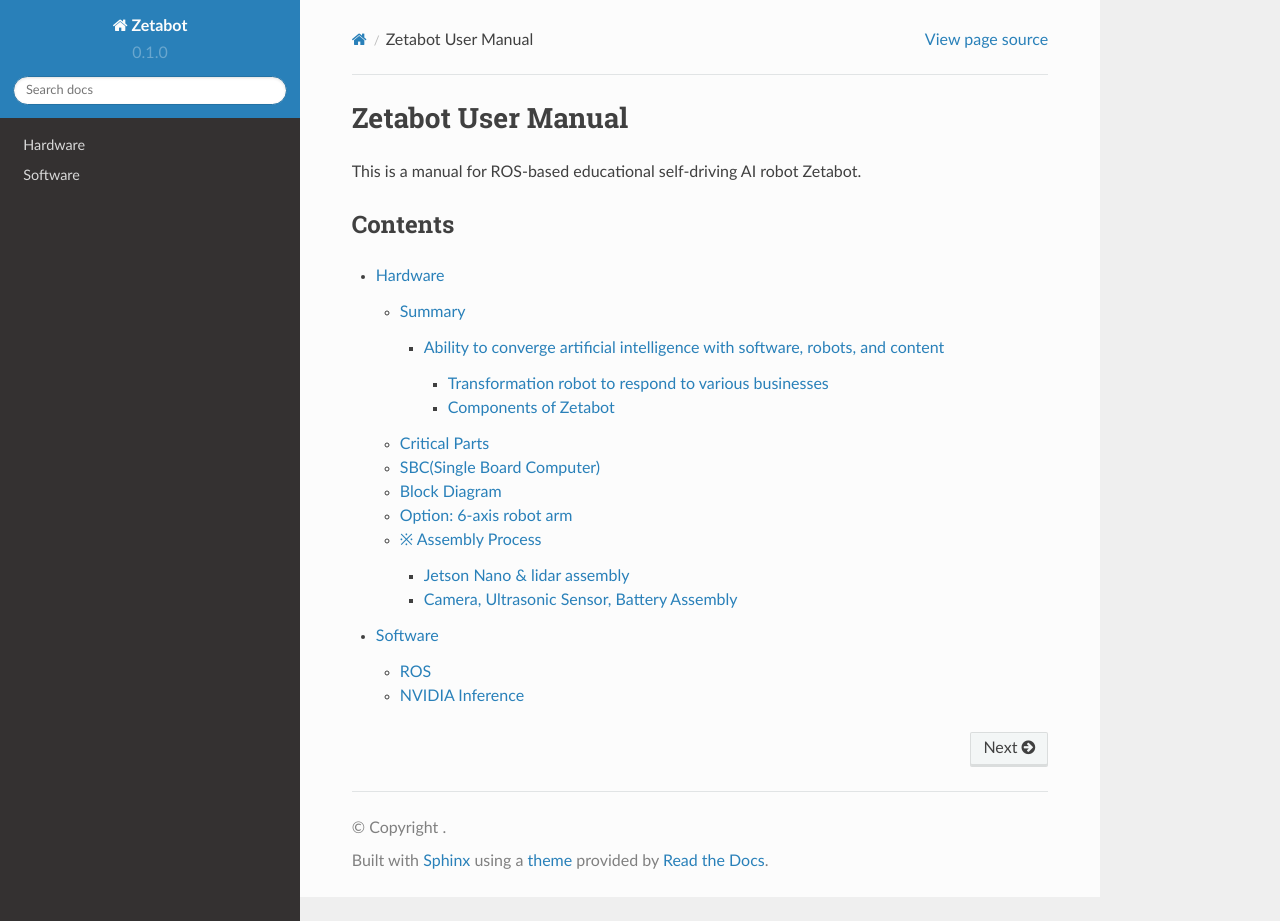
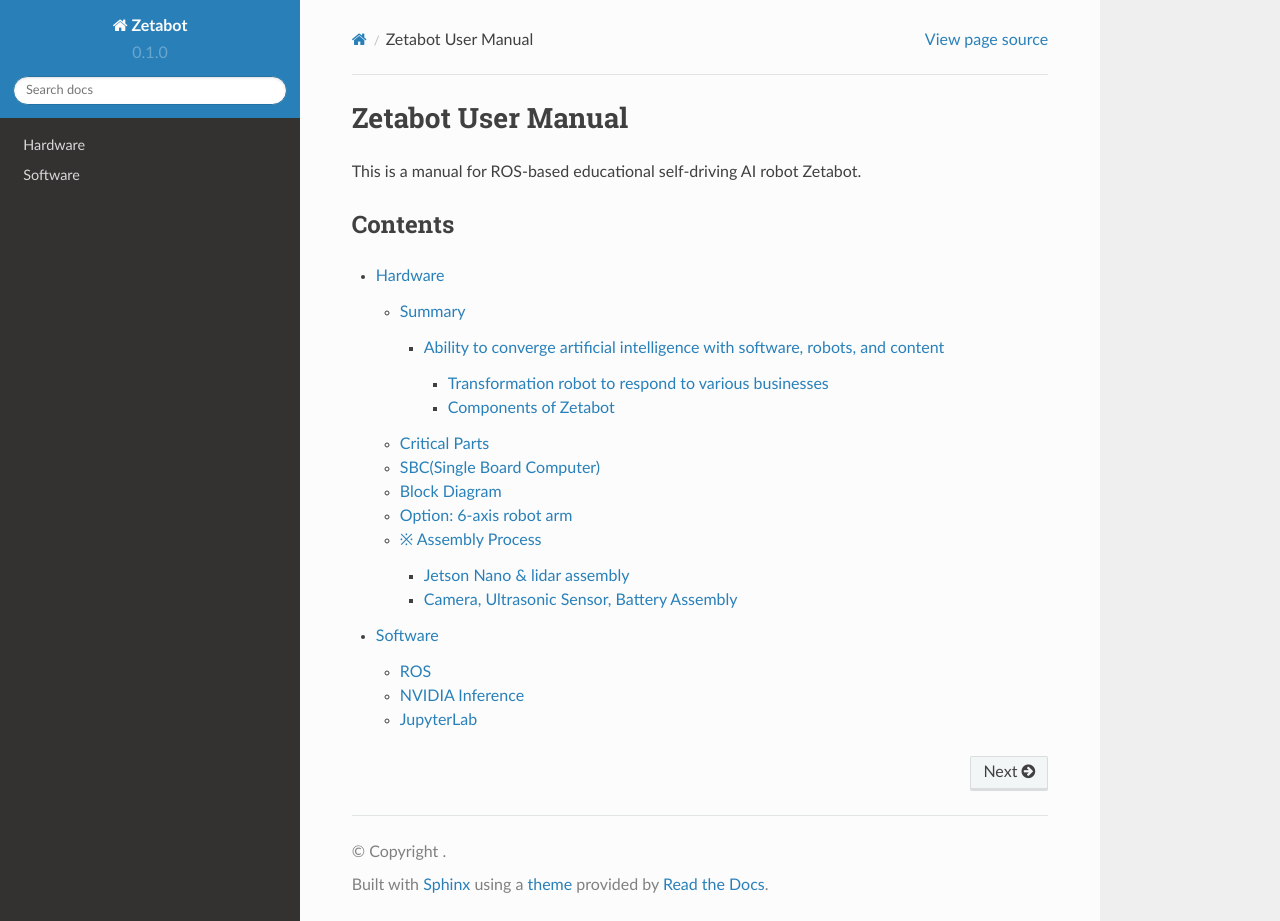
Before and after one commit to zetabank-devteam/teacher_manual, a Sphinx documentation site: the page built from docs/source/index.rst, in a window 1280 px wide and 921 px high. Built offline with Sphinx 7.4.7 and the Read the Docs theme 2.0.0, drawn with Linux system fonts in a browser that asks for light colours; pages that are not in the unit, such as notebooks, are missing from menus.

Commit message:
Update and rename docs/source/jupyterlab.rst to docs/source/software/jupyterlab.rst

```diff
--- a/docs/source/jupyterlab.rst
+++ b/docs/source/software/jupyterlab.rst
@@ -1,7 +1,7 @@
 JupyterLab
 ==========
 
-.. image:: images/jupyter.png
+.. image:: ../images/jupyter.png
 
 * JupyterLab Features
 
```
